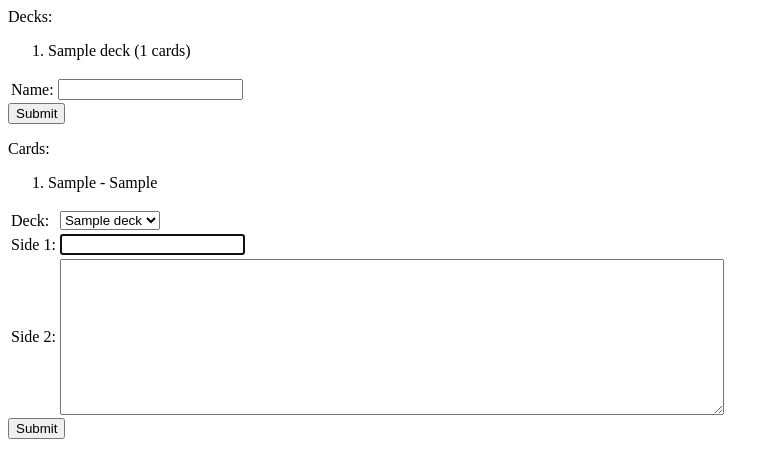
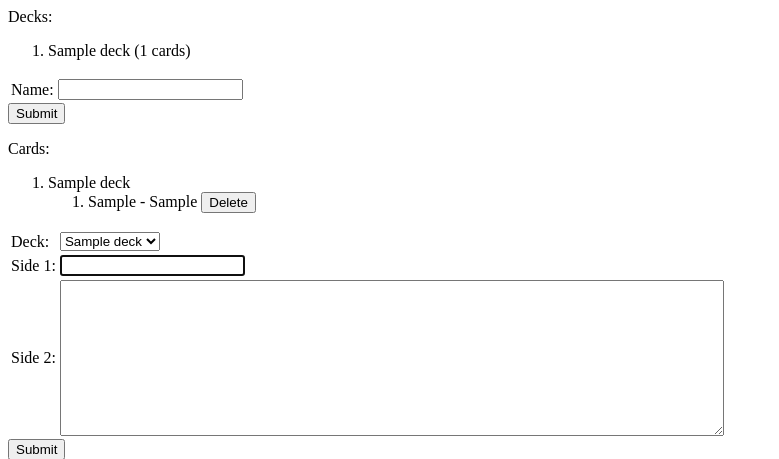
Before and after one commit to jqchang/flashcard, a Django app: template FlashcardServer/apps/flashserver/templates/flashserver/index.html in a window 1280 px wide. Shown: the top 459 px of the page, without its empty margins (0-779 px from the left). Run offline with Django 3.2, Linux system fonts and the light colour scheme; the template is opened without the code that fills it: values that come from a table or form of the project are taken from there, others are empty; tables that the repository leaves empty hold one stand-in row (values such as "Sample post"); parts of the project's set-up code (start-up, migrations or seed data) failed here and were passed over; some libraries are stand-ins or nearby versions.

Commit message:
added DELETE verb to resource cards

```diff
--- a/FlashcardServer/apps/flashserver/templates/flashserver/index.html
+++ b/FlashcardServer/apps/flashserver/templates/flashserver/index.html
@@ -14,6 +14,25 @@ $(document).ready(function() {
       else {
           return true;
       }
+  });
+  $(".delete_card").click(function(e) {
+    let cardnum = $(this).parent().attr("cardnum")
+    console.log("click", cardnum);
+    $.ajax({
+      url: '/cards/'+cardnum,
+      type: 'DELETE',
+      success: function(result) {
+          // Do something with the result
+        console.log(result.success)
+        if(result.success == true) {
+          console.log("Success = hiding", $(this).parent())
+          $("#cardnum"+cardnum).hide()
+        }
+        else {
+          alert("Card not found!");
+        }
+      }
+    });
   });
 });
 </script>
@@ -38,8 +57,14 @@ Decks:
 
 Cards:
 <ol>
-  {%for card in cards%}
-  <li>{{card.side1}} - {{card.side2}}</li>
+  {%for deck in decks%}
+  <li>{{deck.name}}
+    <ol>
+      {%for card in deck.cards.all%}
+      <li id="cardnum{{card.id}}" cardnum="{{card.id}}">{{card.side1}} - {{card.side2}} <button class="delete_card" name="{{card.id}}">Delete</button></li>
+      {%endfor%}
+    </ol>
+  </li>
   {%endfor%}
 </ol>
 <form id='new_card' action='cards' method='post'>
```
Also changed, not shown: FlashcardServer/apps/flashserver/views.py (+12 -7 lines).
